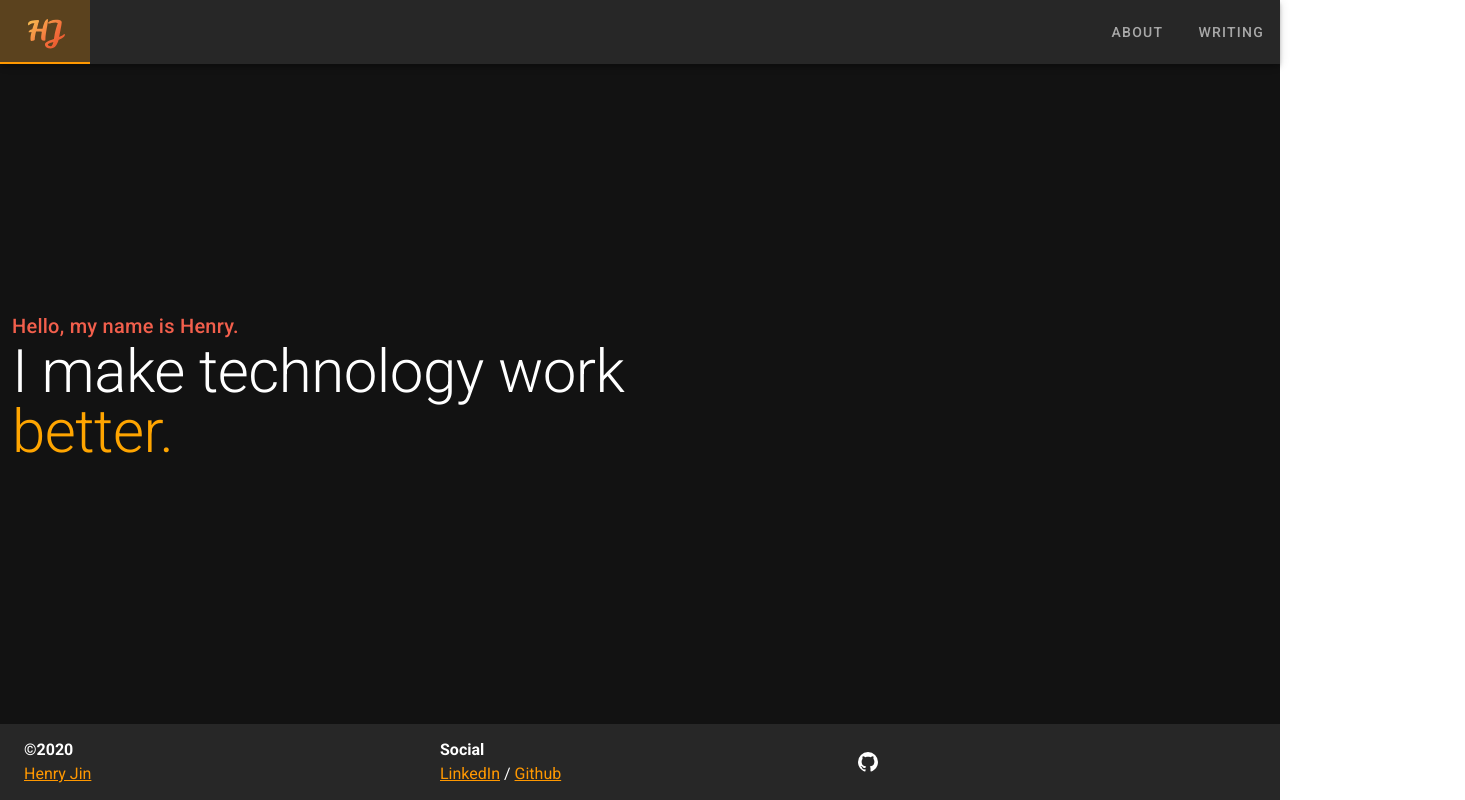
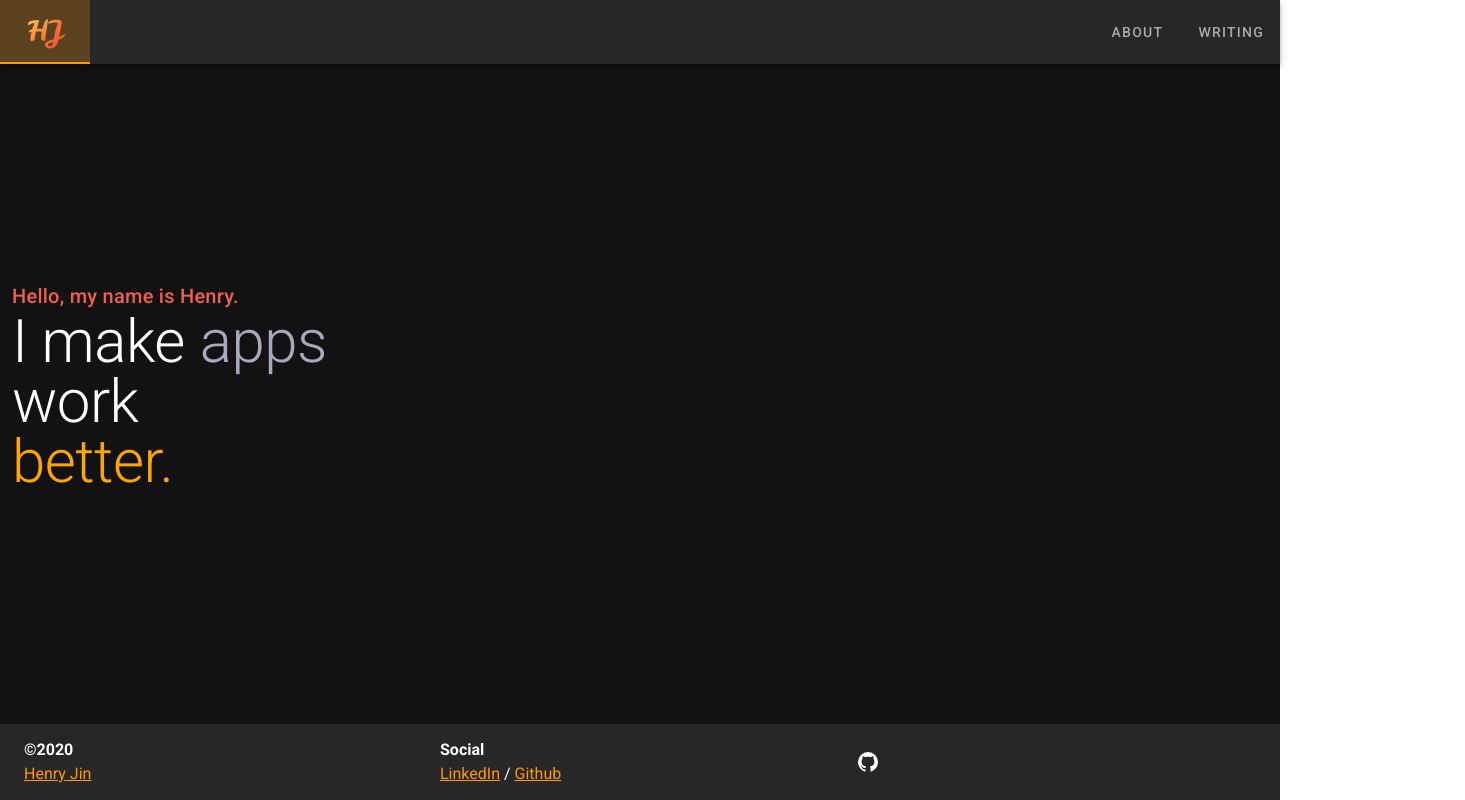
Before and after one commit to henryjin3/henryjin-dev, a Nuxt app: page / in a window 1280 px wide. Shown: the whole page, 1465 px wide, since content can reach past the window. Built offline with nearby package versions, Linux system fonts and the light colour scheme.

Commit message:
add word swapping to home page

```diff
--- a/pages/index.vue
+++ b/pages/index.vue
@@ -3,7 +3,15 @@
     <v-layout justify-center column>
       <div class="title greeting">Hello, my name is Henry.</div>
       <div class="display-3">
-        I make technology work
+        <span>I make</span>
+        <div class="rw-words">
+          <span>technology</span>
+          <span>apps</span>
+          <span>C#</span>
+          <span>JavaScript</span>
+        </div>
+        <br />
+        <span>work</span>
         <p>better.</p>
       </div>
     </v-layout>
@@ -37,4 +45,53 @@ p {
     transform: translateY(0);
   }
 }
+
+/* word rotator */
+.rw-words {
+  display: inline;
+  text-indent: 15px;
+}
+.rw-words span {
+  animation: topToBottom 12.5s linear infinite 0s;
+  position: absolute;
+  width: 100%;
+  opacity: 0;
+  color: #a7a9be;
+}
+.rw-words span:nth-child(2) {
+  animation-delay: 3s;
+}
+.rw-words span:nth-child(3) {
+  animation-delay: 6s;
+}
+.rw-words span:nth-child(4) {
+  animation-delay: 9s;
+}
+@keyframes topToBottom {
+  0% {
+    opacity: 0;
+  }
+  5% {
+    opacity: 0;
+    transform: translateY(-25px);
+  }
+  10% {
+    opacity: 1;
+    transform: translateY(0px);
+  }
+  25% {
+    opacity: 1;
+    transform: translateY(0px);
+  }
+  30% {
+    opacity: 0;
+    transform: translateY(50px);
+  }
+  80% {
+    opacity: 0;
+  }
+  100% {
+    opacity: 0;
+  }
+}
 </style>
```
